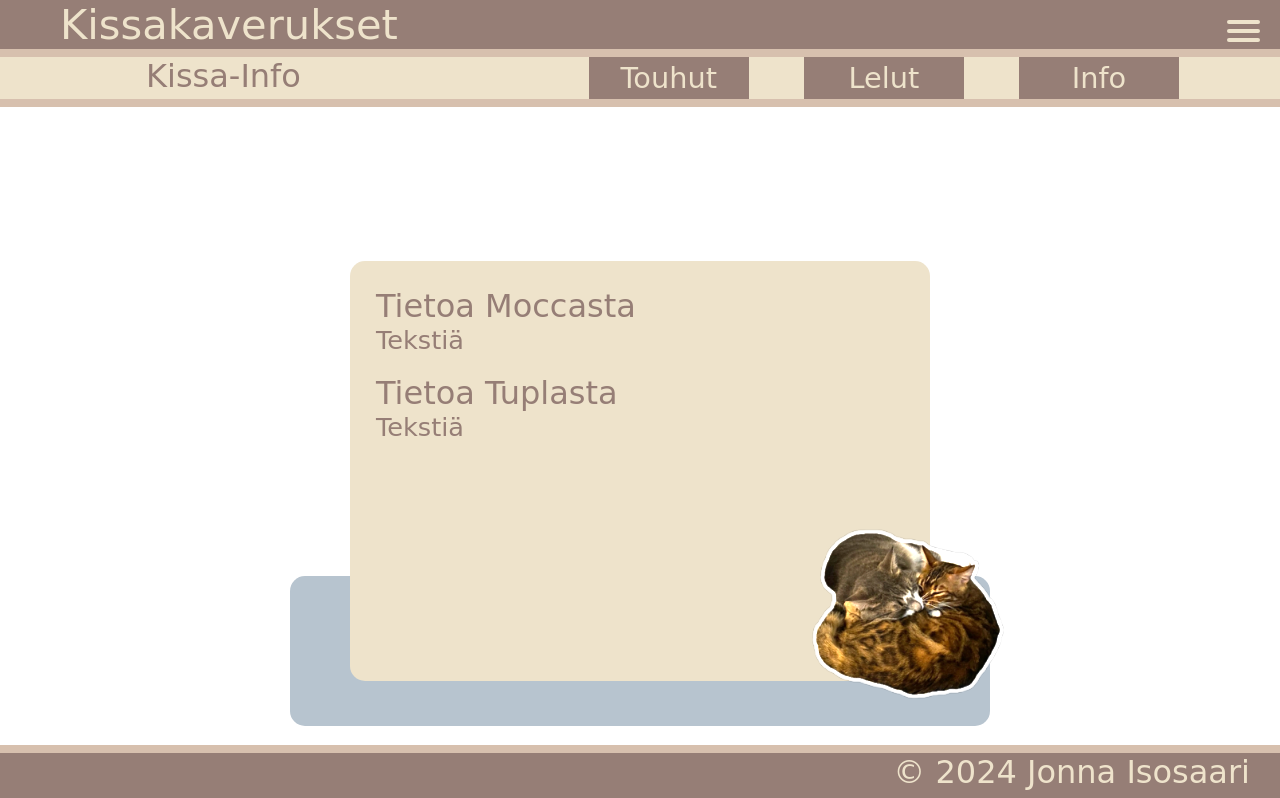
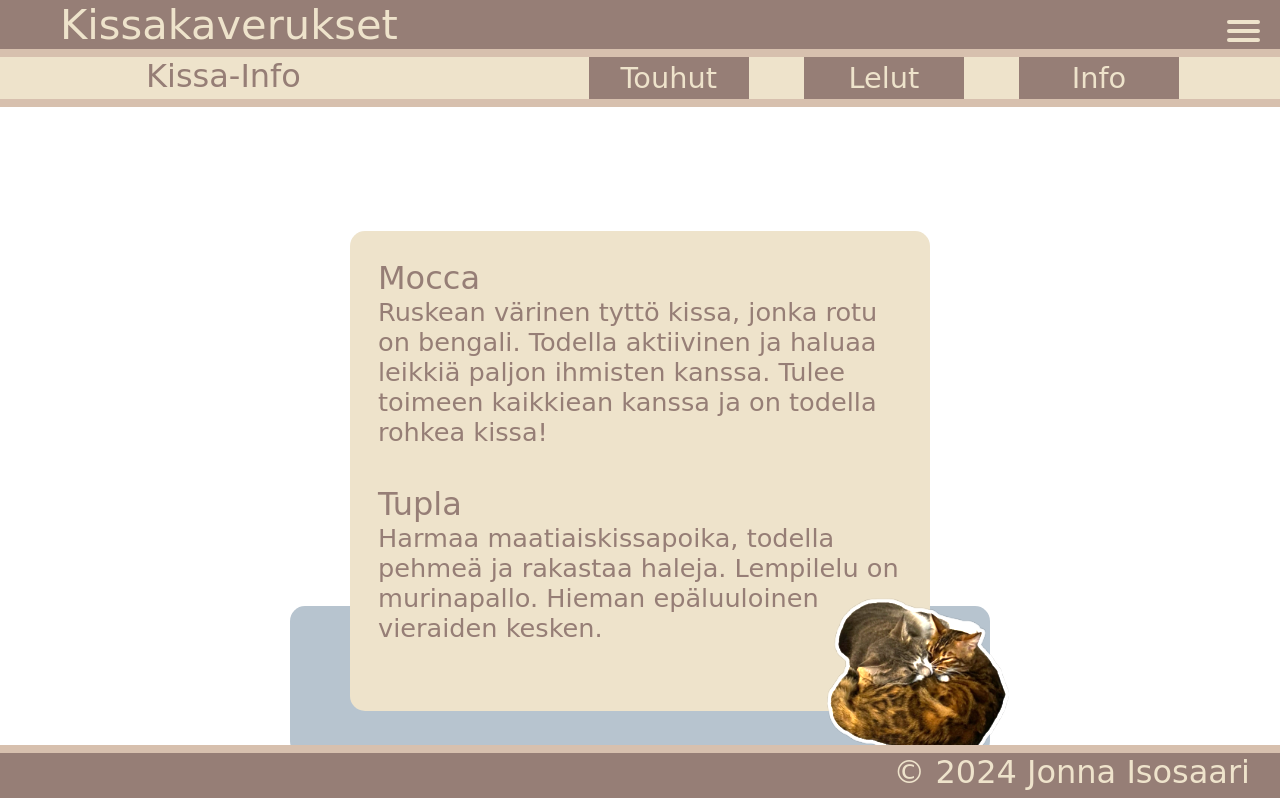
Before and after one commit to Cherenity/Kissakaverukset, a plain HTML site: page info.html in a window 1280 px wide. Shown: the top 798 px of the page. Drawn offline with Linux system fonts and the light colour scheme; a web font is replaced by a local one.

Commit message:
kissa-info texts and img

```diff
--- a/info.html
+++ b/info.html
@@ -51,17 +51,17 @@
 <main id ="kissa-info">
 
   <div class="picture-container">
-    <img src="./picvid/4 info 1 iso kuva.jpg" alt= "Kissat Mocca ja Tupla nukkuvat yhdessä pehmeässä pesässä ja katsovat kameraan. Mocca nojaa Tuplan päälle hieman.">
+    <img src="./picvid/4 info 1 iso kuva.jpg" alt= "Kissat Mocca ja Tupla nukkuvat yhdessä pehmeässä pesässä">
   </div>
 
   <div class="text-container">
 
     <div class = "text-box">
-      <h2>Tietoa Moccasta</h2>
-      <p>Tekstiä</p>
-      <br>
-      <h2>Tietoa Tuplasta</h2>
-      <p>Tekstiä</p>
+      <h2>Mocca</h2>
+      <p>Ruskean värinen tyttö kissa, jonka rotu on bengali. Todella aktiivinen ja haluaa leikkiä paljon ihmisten kanssa. Tulee toimeen kaikkiean kanssa ja on todella rohkea kissa!</p>
+
+      <h2><br>Tupla</h2>
+      <p>Harmaa maatiaiskissapoika, todella pehmeä ja rakastaa haleja. Lempilelu on murinapallo. Hieman epäluuloinen vieraiden kesken. </p>
       </div>
       <div class = "blue-effect">
       </div>
--- a/styles.css
+++ b/styles.css
@@ -495,6 +495,22 @@ main {
   padding-right: 25px;
 }
 
+#kissa-info .text-box {
+  height: 480px;
+  padding: 28px;
+  text-overflow: auto;
+}
+
+#kissa-info .blue-effect {
+  margin-bottom: 20px;
+}
+
+#kissa-info .text-container img{
+  margin-bottom: 0px;
+  margin-right: 25px;
+  height: 220px;
+}
+
 /* -- Footer -- */
 footer{
   position: relative;
```
